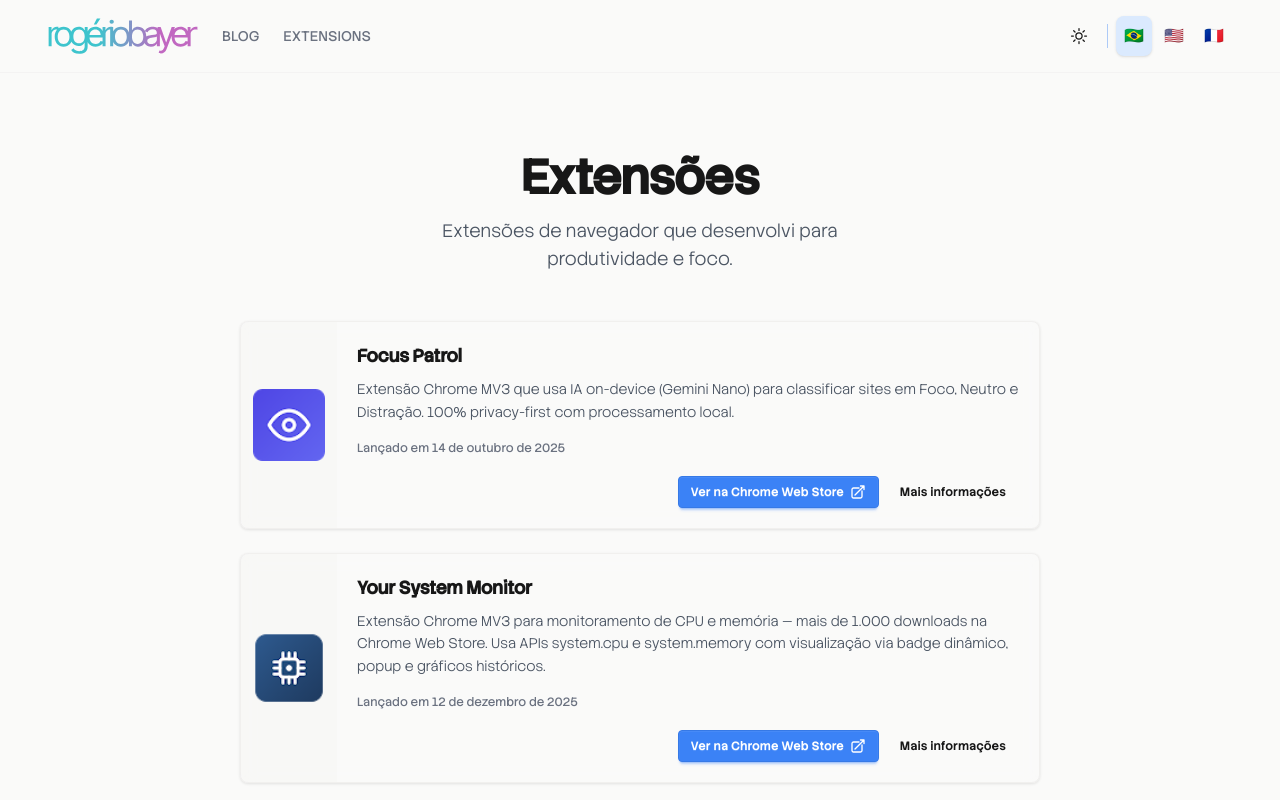
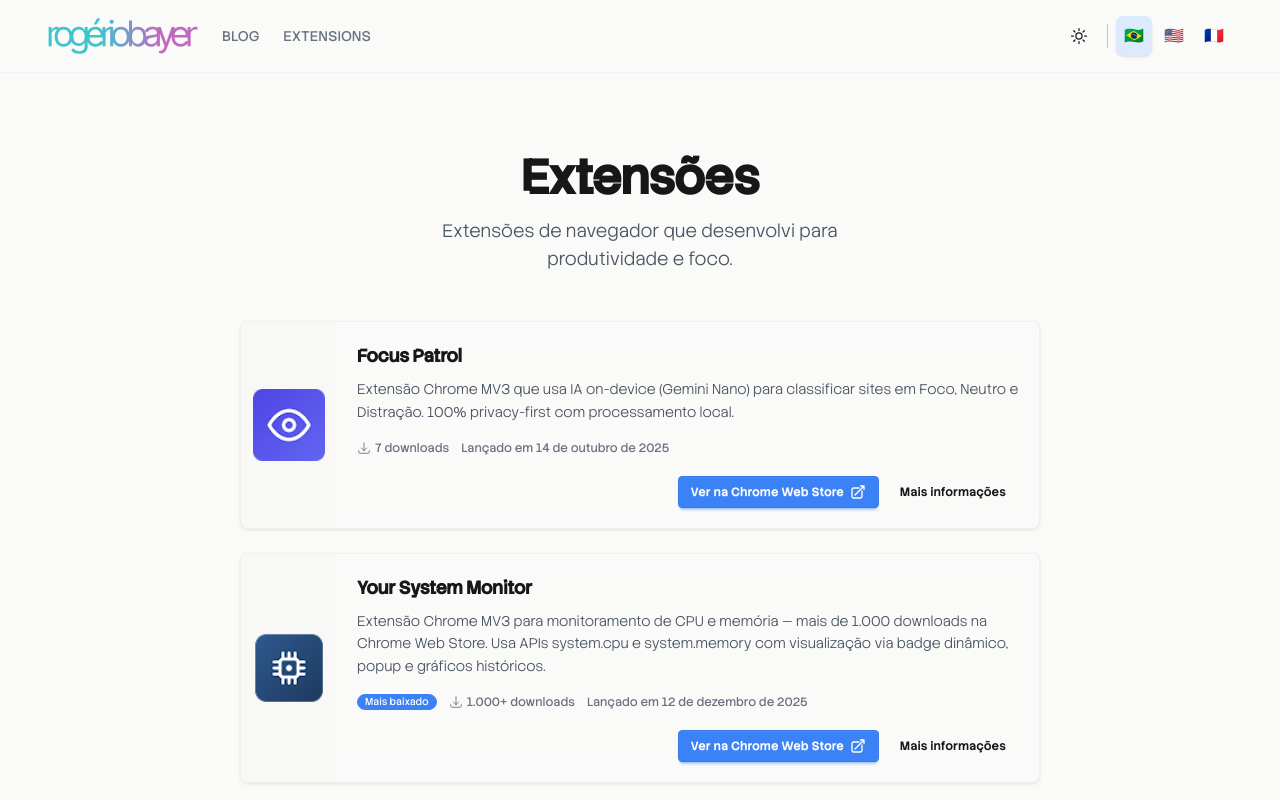
Before and after one commit to rogeriobayer/bayer.ooo, a Next.js app: page /extensions in a window 1280 px wide. Shown: the top 800 px of the page. Built offline with nearby package versions, Linux system fonts and the light colour scheme.

Commit message:
feat(extensions): add download count display to extension cards
Ultraworked with [Sisyphus](https://github.com/code-yeongyu/oh-my-openagent)

Co-authored-by: Sisyphus <clio-agent@sisyphuslabs.ai>

```diff
--- a/src/app/components/Projects.jsx
+++ b/src/app/components/Projects.jsx
@@ -20,11 +20,24 @@
   buttonHoverVariant
 } from "@/app/utils/animationConfig";
 
+const parseDownloads = (value) => {
+  if (!value) return 0;
+  const cleaned = value.replace(/\./g, "").replace(/\D/g, "");
+  return parseInt(cleaned, 10) || 0;
+};
+
 export const Projects = ({ type = "projects" }) => {
   const { t, currentLanguage } = useTranslation();
   const data = type === "extensions" ? extensionsData : projectsData;
   const projects = data[currentLanguage]?.[type === "extensions" ? "extensions" : "projects"] || data.pt[type === "extensions" ? "extensions" : "projects"];
   const [selectedProject, setSelectedProject] = useState(null);
+
+  const mostDownloaded =
+    type === "extensions"
+      ? [...projects].reduce((max, ext) =>
+          parseDownloads(ext.downloads) > parseDownloads(max?.downloads) ? ext : max
+        )
+      : null;
 
   const openModal = (project) => {
     setSelectedProject(project);
@@ -144,18 +157,26 @@
                       {project.description}
                     </p>
 
-                    {project.releaseDate && (
-                      <div className="flex items-center gap-3 text-xs text-muted mt-2">
-                        {project.slug === "usa-radios-lite" && (
-                          <span className="badge badge-xs badge-primary">
-                            {t("extensions.mostDownloaded")}
-                          </span>
-                        )}
+                    <div className="flex items-center gap-3 text-xs text-muted mt-2 flex-wrap">
+                      {mostDownloaded && project.slug === mostDownloaded.slug && (
+                        <span className="badge badge-xs badge-primary">
+                          {t("extensions.mostDownloaded")}
+                        </span>
+                      )}
+                      {project.downloads && (
+                        <span className="flex items-center gap-1">
+                          <svg xmlns="http://www.w3.org/2000/svg" fill="none" viewBox="0 0 24 24" strokeWidth={1.5} stroke="currentColor" className="w-3.5 h-3.5">
+                            <path strokeLinecap="round" strokeLinejoin="round" d="M3 16.5v2.25A2.25 2.25 0 005.25 21h13.5A2.25 2.25 0 0021 18.75V16.5M16.5 12L12 16.5m0 0L7.5 12m4.5 4.5V3" />
+                          </svg>
+                          {project.downloads} {t("extensions.downloads")}
+                        </span>
+                      )}
+                      {project.releaseDate && (
                         <span>
                           {t("extensions.releaseDate")} {formatDate(project.releaseDate, currentLanguage)}
                         </span>
-                      </div>
-                    )}
+                      )}
+                    </div>
 
                     <div className="card-actions justify-end mt-3">
                       {project.link && (
```
